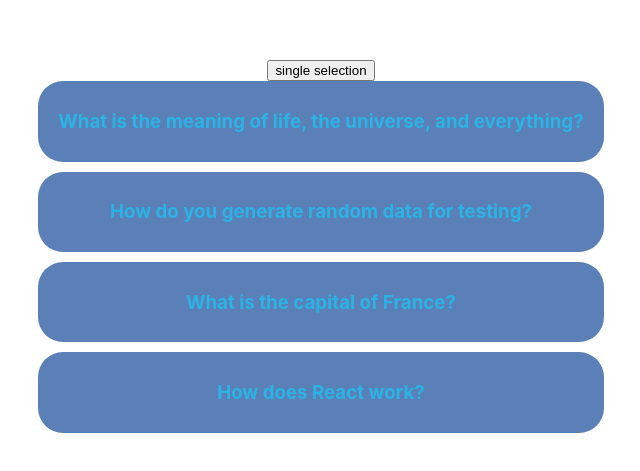
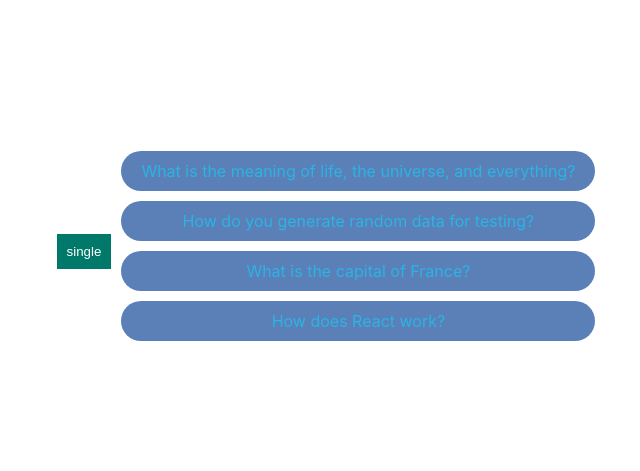
Before and after one commit to mafravi/React-projects, a React (Create React App) app: page / in a window 1280 px wide. Shown: the part 149-620 px from the top of the page, without its empty margins (319-959 px from the left). Built offline with nearby package versions, Linux system fonts and the light colour scheme.

Commit message:
using useReduce instead of useState

```diff
--- a/src/components/accordian/index.jsx
+++ b/src/components/accordian/index.jsx
@@ -1,59 +1,94 @@
-// single selection
-import { useState } from "react";
+import React, { useReducer } from "react";
 import data from "./data.js";
 import "./styles.css";
 
-function Accordian() {
-  const [selected, setSelected] = useState(null);
-  const [button, setButton] = useState("single");
-  const [multiy, setMultiy] = useState([]);
+const initinalState = {
+  selected: null,
+  multiSelected: [],
+  button: "single",
+};
 
-  function handleSingleSelection(getId) {
-    setSelected(getId === selected ? null : getId);
+const actionTypes = {
+  TOGGLE_SET_SELECTED: "TOGGLE_SET_SELECTED",
+  TOGGLE_MULTI_SELECTED: "TOGGLE_MULTI_SELECTED",
+  TOGGLE_BUTTON: "TOGGLE_BUTTON",
+};
+
+function reducer(state, action) {
+  switch (action.type) {
+    case actionTypes.TOGGLE_SET_SELECTED:
+      return {
+        ...state,
+        selected: action.payload === state.selected ? null : action.payload,
+      };
+
+    case actionTypes.TOGGLE_MULTI_SELECTED:
+      const index = state.multiSelected.indexOf(action.payload);
+      if (index === -1) {
+        return {
+          ...state,
+          multiSelected: [...state.multiSelected, action.payload],
+        };
+      } else {
+        return {
+          ...state,
+          multiSelected: state.multiSelected.filter(
+            (item) => item !== action.payload
+          ),
+        };
       }
-  function handleMultiySelection(getId) {
-    let currentMultiy = [...multiy];
-    const indexOfCurrentId = currentMultiy.indexOf(getId)
-    if(indexOfCurrentId === -1) currentMultiy.push(getId)
-    else currentMultiy.splice(indexOfCurrentId, 1)
+    case actionTypes.TOGGLE_BUTTON:
+      return {
+        ...state,
+        button: state.button === "single" ? "multi" : "single",
+      };
+    default:
+      return state;
+  }
+}
 
-    setMultiy(currentMultiy)
-    console.log(selected, multiy)
+function Accordion() {
+  const [state, dispatch] = useReducer(reducer, initinalState);
 
+  function handleButton() {
+    dispatch({ type: actionTypes.TOGGLE_BUTTON });
+  }
+
+  function handleSelection(id) {
+    if (state.button === "single") {
+      dispatch({ type: actionTypes.TOGGLE_SET_SELECTED, payload: id });
+
+    } else {
+      dispatch({ type: actionTypes.TOGGLE_MULTI_SELECTED, payload: id });
 
     }
-  function handleButton() {
-    setButton(button === "single" ? "multiy" : "single");
   }
-
   return (
     <div className="wrapper">
+      <button className="button" onClick={() => handleButton()}>
+        {state.button}
+      </button>
       <div className="items">
-        <button className="button" onClick={() => handleButton()}>
-          {button} selection{" "}
-        </button>
-        {data.map((dataItem) => (
-          <div className="item">
+        {data.map((dataItem) => {
+          return (
+            <div className="item" key={dataItem.id}>
               <div
-              onClick={
-                button === "single"
-                  ? () => handleSingleSelection(dataItem.id)
-                  : () => handleMultiySelection(dataItem.id)
-              }
                 className="question"
+                onClick={() => handleSelection(dataItem.id)}
               >
-              <h3 className="question">{dataItem.question}</h3>
+                {dataItem.question}
               </div>
-            {button ==="multiy"?
-             multiy.indexOf(dataItem.id) !== -1 && <div className="answer">{dataItem.answer}</div> :
-            selected === dataItem.id  ? (
+
+              {(state.button === "single" && state.selected === dataItem.id) ||
+              (state.button === "multi" &&
+                state.multiSelected.includes(dataItem.id)) ? (
                 <div className="answer">{dataItem.answer}</div>
               ) : null}
             </div>
-        ))}
+          );
+        })}
       </div>
     </div>
   );
 }
-
-export default Accordian;
+export default Accordion;
--- a/src/components/accordian/styles.css
+++ b/src/components/accordian/styles.css
@@ -31,3 +31,11 @@
 .answer{
     color: rgb(216, 231, 6);
 }
+button {
+    margin: 10px;
+    padding: 10px;
+    background-color: #00796b;
+    color: white;
+    border: none;
+    cursor: pointer;
+  }
```
Lines whose indentation alone changed are shown as unchanged.
